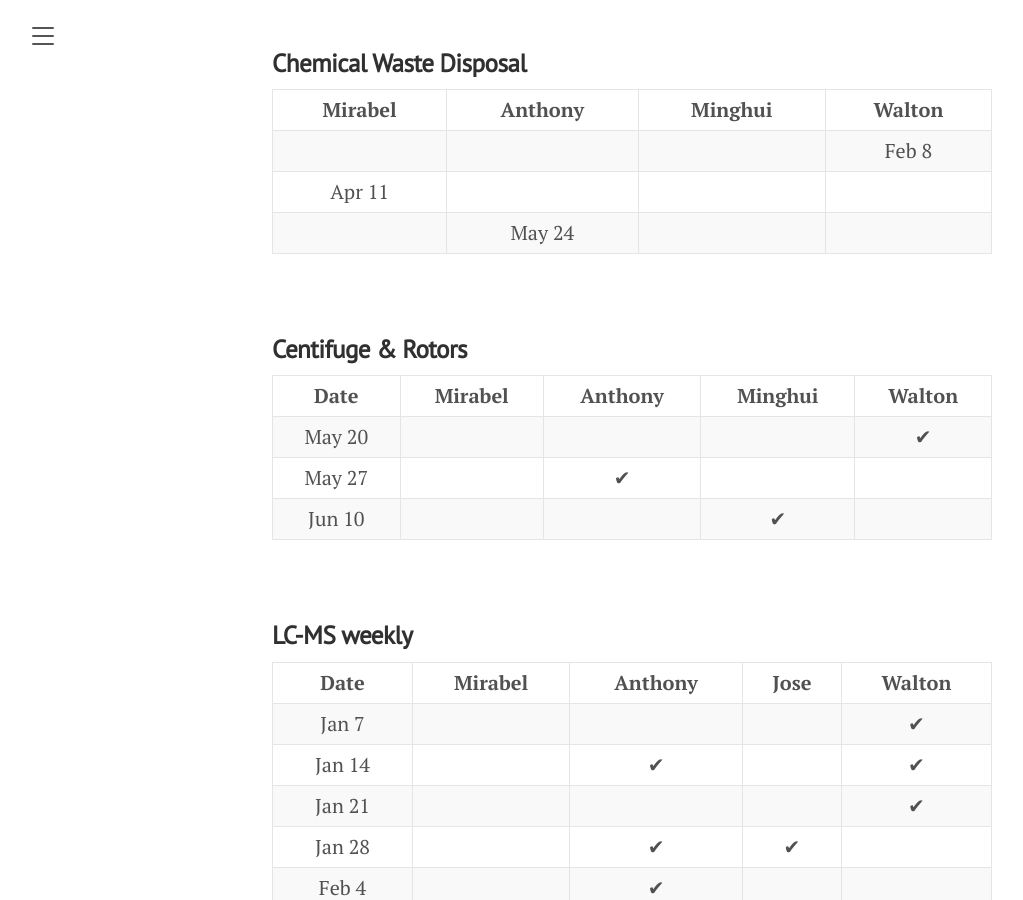
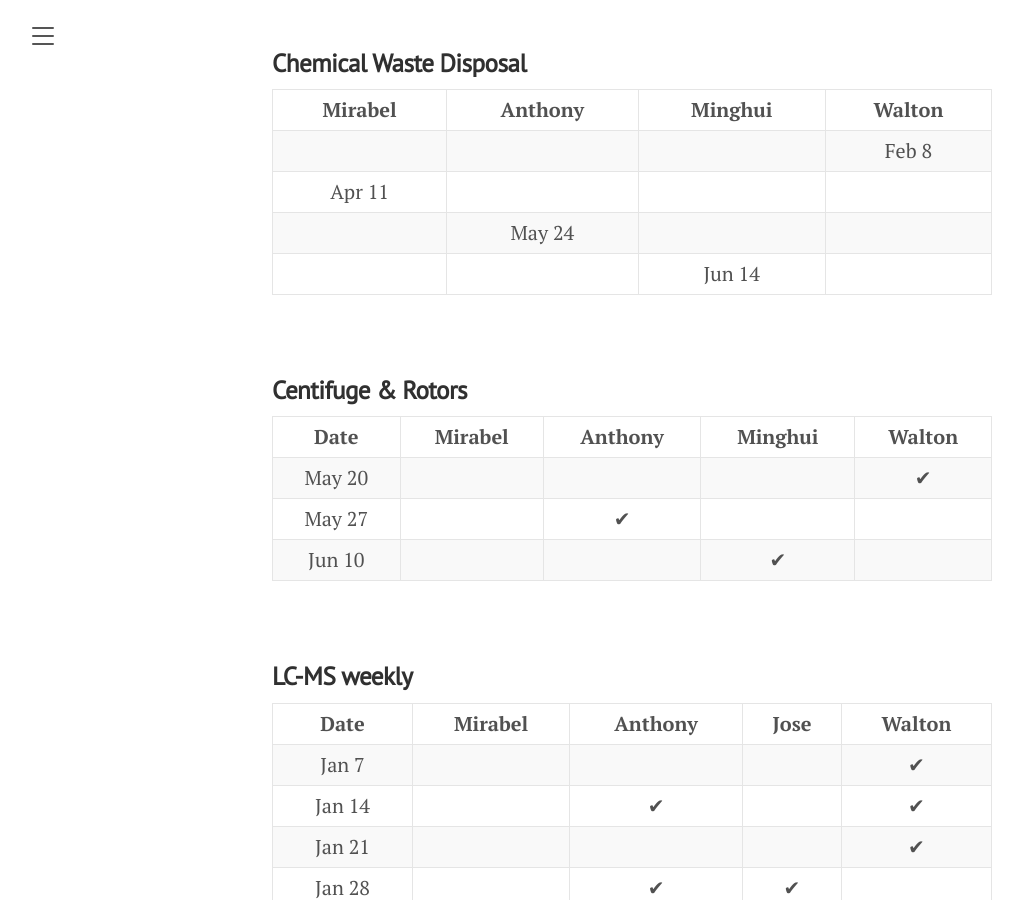
Before and after one commit to horsmanlab/horsmanlab.github.io, a Jekyll site: the page built from duties.md, in a window 1280 px wide and 900 px high, scrolled down 2497 px. Shown: the whole window, without its empty margins (8-1031 px from the left). Built offline with Jekyll 4.4.1, drawn with Linux system fonts in a browser that asks for light colours.

Commit message:
Jun 10 update_2

```diff
--- a/duties.md
+++ b/duties.md
@@ -183,6 +183,12 @@ title: Duties
       <td align="center"></td>
       <td align="center">May 24</td>
       <td align="center"></td>
+      <td align="center"></td>
+    </tr>
+    <tr>
+      <td align="center"></td>
+      <td align="center"></td>
+      <td align="center">Jun 14</td>
       <td align="center"></td>
     </tr>
     </tbody>
```
Also changed, not shown: 3 other files.
